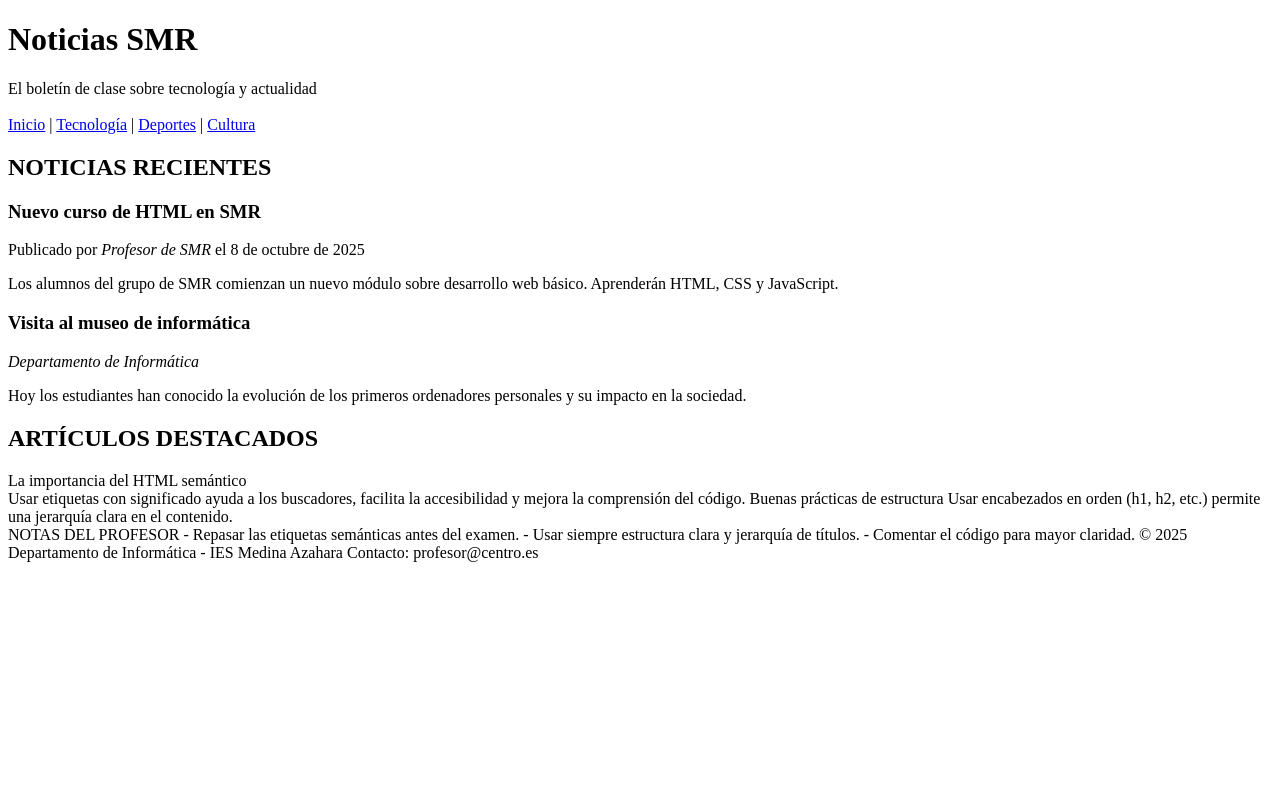
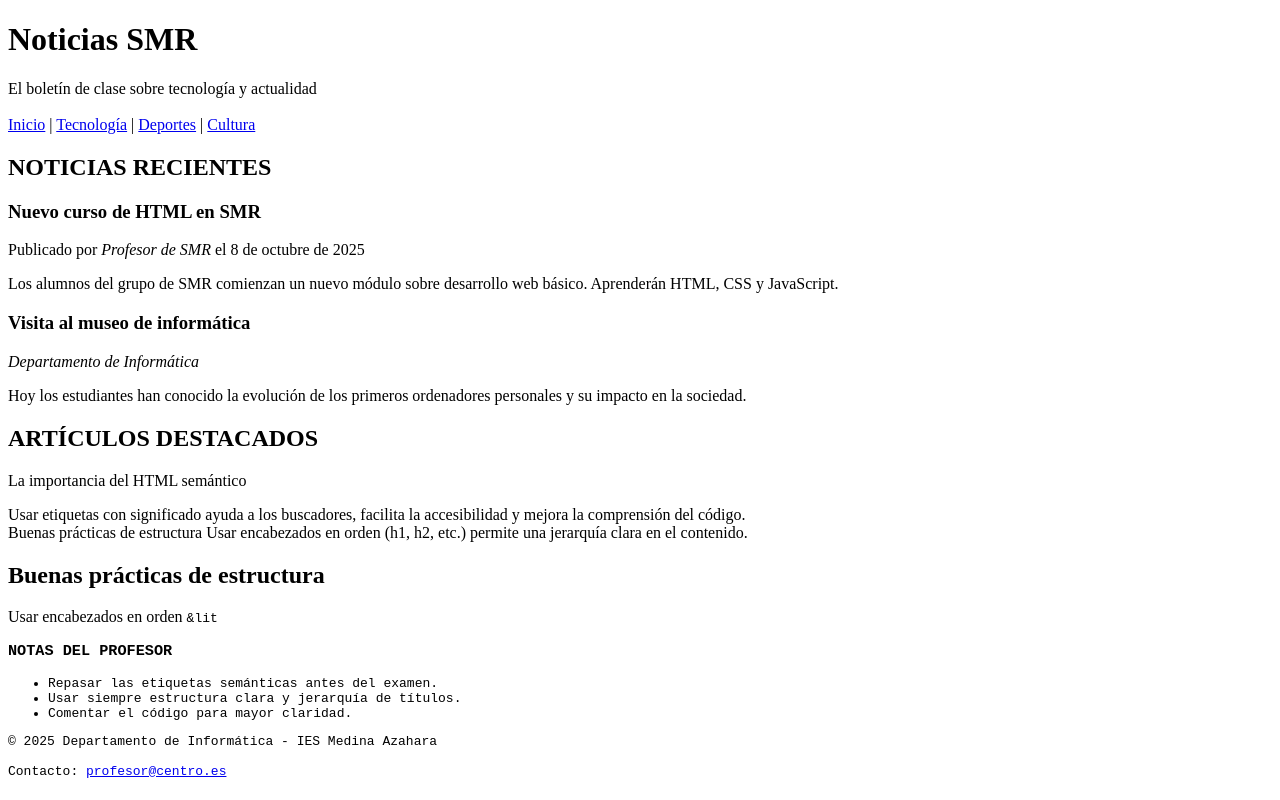
Before and after one commit to Arsoal0212/web, a plain HTML site: page Actividad 4_HTML_Semántico/noticias_texto.html in a window 1280 px wide. Drawn offline with Linux system fonts and the light colour scheme.

Commit message:
Actividad5V2

```diff
--- a/Actividad 4_HTML_Semántico/noticias_texto.html
+++ b/Actividad 4_HTML_Semántico/noticias_texto.html
@@ -63,21 +63,51 @@
             La importancia del HTML semántico
         </article>
 
-        Usar etiquetas con significado ayuda a los buscadores, facilita la accesibilidad y mejora la comprensión del
+        <section>
+            <p>
+                Usar etiquetas con significado ayuda a los buscadores, facilita la accesibilidad y mejora la comprensión del
         código.
-
+        <br>
         Buenas prácticas de estructura
         Usar encabezados en orden (h1, h2, etc.) permite una jerarquía clara en el contenido.
+            </p>
+        </section>
+
+        <article>
+            <h2>
+                Buenas prácticas de estructura
+            </h2>
+        </article>
+
+        <section>
+            <p>
+                Usar encabezados en orden <code>&lit</co permite una jerarquía clara en el contenido.
+            </p>
+        </section>
 
     </main>
-    NOTAS DEL PROFESOR
 
-    - Repasar las etiquetas semánticas antes del examen.
-    - Usar siempre estructura clara y jerarquía de títulos.
-    - Comentar el código para mayor claridad.
+    <aside>
+        <h3>
+            NOTAS DEL PROFESOR
+        </h3>
 
+        <ul>
+            <li>Repasar las etiquetas semánticas antes del examen. </li>
+            <li>Usar siempre estructura clara y jerarquía de títulos. </li>
+            <li>Comentar el código para mayor claridad. </li>
+        </ul>
+
+
+
+    </aside>
+
+<footer>
     © 2025 Departamento de Informática - IES Medina Azahara
-    Contacto: profesor@centro.es
+    <br><br>
+    Contacto: <a href="#">profesor@centro.es</a>
+</footer>
+
 
 </body>
 
```
